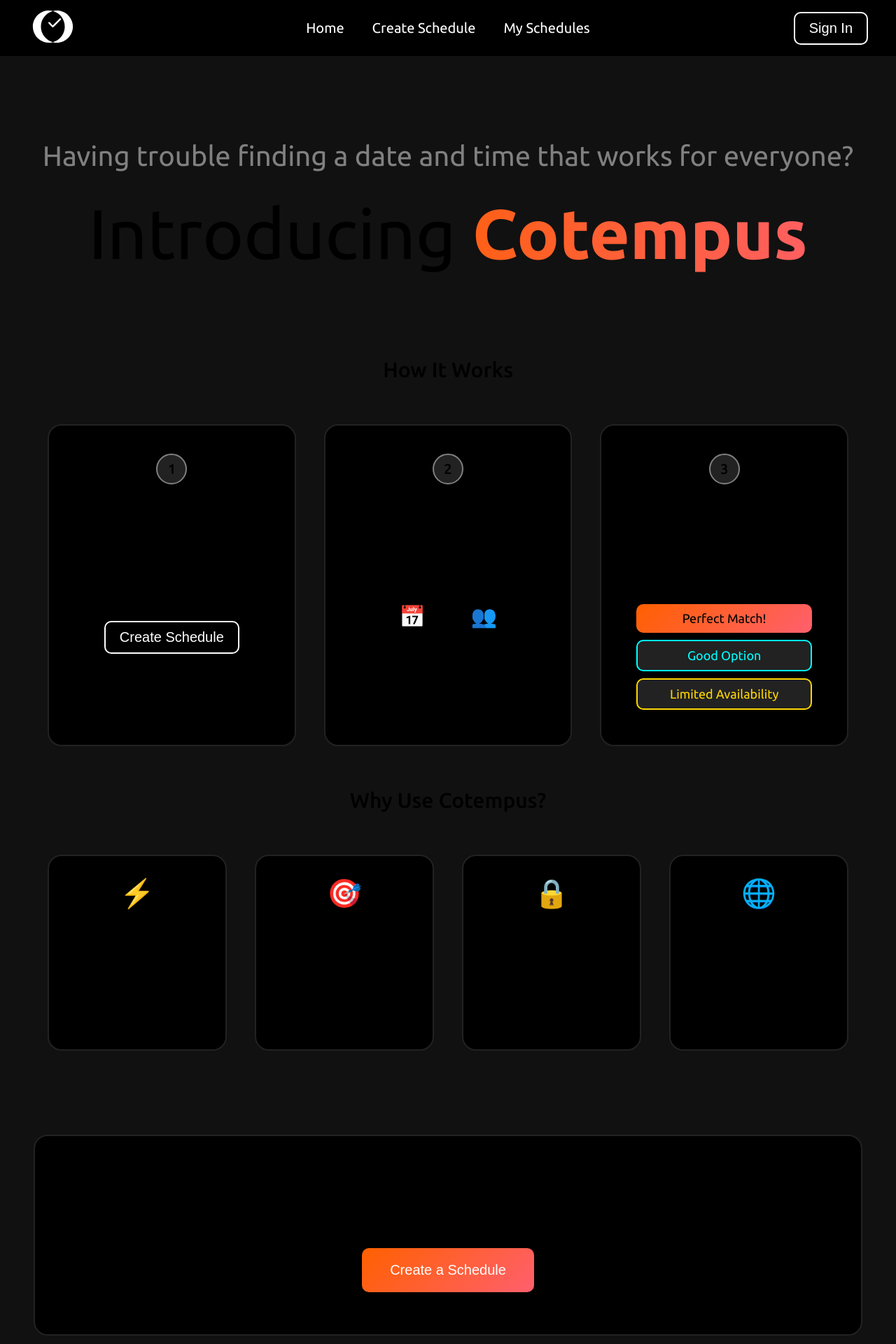
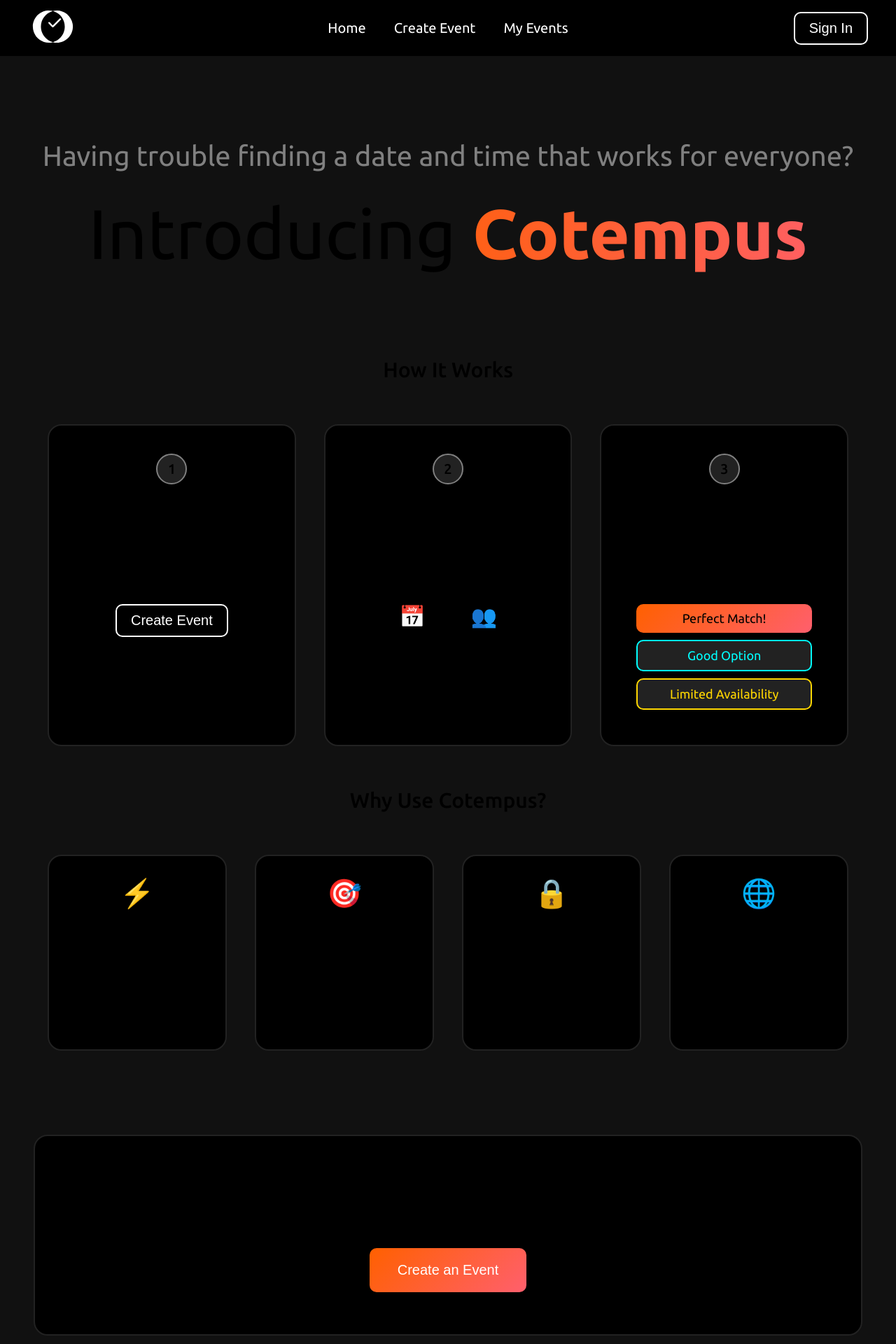
Before and after one commit to mwmcclure7/Cotempus, a React (Vite) app in the folder frontend/: page / in a window 1280 px wide. Shown: the top 1920 px of the page at 70% size. Built offline with nearby package versions, Linux system fonts and the light colour scheme; no server answers.

Commit message:
Changed display from Schedule to Event

```diff
--- a/frontend/src/App.tsx
+++ b/frontend/src/App.tsx
@@ -22,10 +22,10 @@
             <Route path="/" element={<Home />} />
             <Route path="/create" element={<ProtectedRoute><CreateSchedule /></ProtectedRoute>} />
             <Route path="/join" element={<JoinSchedule />} />
-            <Route path="/schedule/:scheduleId" element={<JoinSchedule />} />
+            <Route path="/event/:eventId" element={<JoinSchedule />} />
             <Route path="/login" element={<SignIn />} />
             <Route path="/register" element={<Register />} />
-            <Route path="/my-schedules" element={<ProtectedRoute><MySchedules /></ProtectedRoute>} />
+            <Route path="/my-events" element={<ProtectedRoute><MySchedules /></ProtectedRoute>} />
             <Route path="/settings" element={<ProtectedRoute><Settings /></ProtectedRoute>} />
           </Routes>
         </div>
--- a/frontend/src/components/Header.tsx
+++ b/frontend/src/components/Header.tsx
@@ -23,8 +23,8 @@
 
       <nav className="header-center">
         <Link to="/" className="nav-link">Home</Link>
-        <Link to="/create" className="nav-link">Create Schedule</Link>
-        <Link to="/my-schedules" className="nav-link">My Schedules</Link>
+        <Link to="/create" className="nav-link">Create Event</Link>
+        <Link to="/my-events" className="nav-link">My Events</Link>
       </nav>
 
       <div className="header-right">
--- a/frontend/src/components/ScheduleCard.tsx
+++ b/frontend/src/components/ScheduleCard.tsx
@@ -20,7 +20,7 @@
     const [editedDescription, setEditedDescription] = useState(schedule.description);
     const [showDeleteConfirm, setShowDeleteConfirm] = useState(false);
 
-    const shareableLink = `${window.location.origin}/schedule/${schedule.id}`;
+    const shareableLink = `${window.location.origin}/#/event/${schedule.id}`;
 
     const handleSaveEdit = async () => {
         try {
--- a/frontend/src/pages/CreateSchedule.tsx
+++ b/frontend/src/pages/CreateSchedule.tsx
@@ -86,7 +86,7 @@
     const prevStep = () => setStep(prev => Math.max(prev - 1, 1));
 
     const shareableLink = createdScheduleId
-        ? `${window.location.origin}/schedule/${createdScheduleId}`
+        ? `${window.location.origin}/#/event/${createdScheduleId}`
         : null;
 
     return (
@@ -112,7 +112,7 @@
                     <div className="form-step fade-in">
                         <h2>Basic Information</h2>
                         <div className="form-group">
-                            <label htmlFor="title">Schedule Title</label>
+                            <label htmlFor="title">Event Title</label>
                             <input
                                 type="text"
                                 id="title"
@@ -130,7 +130,7 @@
                                 name="description"
                                 value={formData.description}
                                 onChange={handleInputChange}
-                                placeholder="Add any additional details about the schedule"
+                                placeholder="Add any additional details about the event"
                                 rows={4}
                             />
                         </div>
@@ -246,7 +246,7 @@
                             className="nav-button primary"
                             disabled={!isStepValid(1) || !isStepValid(2) || !isStepValid(3)}
                         >
-                            Create Schedule
+                            Create Event
                         </button>
                     )}
                 </div>
@@ -254,7 +254,7 @@
 
             {createdScheduleId && (
                 <div className="fade-in success-message">
-                    <h3>Schedule Created Successfully!</h3>
+                    <h3>Event Created Successfully!</h3>
                     <p>Share this link with others to collect their availability:</p>
                     <div className="share-link-container">
                         <input
--- a/frontend/src/pages/Home.tsx
+++ b/frontend/src/pages/Home.tsx
@@ -38,10 +38,10 @@
                     <div className="steps-container">
                         <div className="step fade-in">
                             <div className="step-number">1</div>
-                            <h3>Create a Schedule</h3>
-                            <p>Start by creating a schedule for your event. Share the generated link with your group.</p>
+                            <h3>Create an Event</h3>
+                            <p>Start by creating an event. Share the generated link with your group.</p>
                             <button onClick={() => navigate('/create')} className="cta-button">
-                                Create Schedule
+                                Create Event
                             </button>
                         </div>
 
@@ -85,7 +85,7 @@
                         <div className="benefit">
                             <span className="benefit-icon">🔒</span>
                             <h4>Private & Secure</h4>
-                            <p>Your schedule data stays private</p>
+                            <p>Your event data stays private</p>
                         </div>
                         <div className="benefit">
                             <span className="benefit-icon">🌐</span>
@@ -99,7 +99,7 @@
                     <h2>Ready to find the perfect time?</h2>
                     <div className="cta-buttons">
                         <button onClick={() => navigate('/create')} className="primary-button">
-                            Create a Schedule
+                            Create an Event
                         </button>
                     </div>
                 </div>
--- a/frontend/src/pages/JoinSchedule.tsx
+++ b/frontend/src/pages/JoinSchedule.tsx
@@ -22,7 +22,7 @@
 }
 
 function JoinSchedule() {
-    const { scheduleId } = useParams();
+    const { eventId } = useParams();
     const navigate = useNavigate();
     const [schedule, setSchedule] = useState<Schedule | null>(null);
     const [name, setName] = useState('');
@@ -32,14 +32,14 @@
     const [submitted, setSubmitted] = useState(false);
 
     useEffect(() => {
-        if (!scheduleId) {
+        if (!eventId) {
             navigate('/');
             return;
         }
 
         const fetchSchedule = async () => {
             try {
-                const response = await api.get<Schedule>(`/api/schedules/${scheduleId}/`);
+                const response = await api.get<Schedule>(`/api/schedules/${eventId}/`);
                 setSchedule(response.data);
             } catch (err) {
                 setError('Failed to load schedule details.');
@@ -50,7 +50,7 @@
         };
 
         fetchSchedule();
-    }, [scheduleId, navigate]);
+    }, [eventId, navigate]);
 
     const handleAvailabilityChange = (blocks: AvailabilityBlock[]) => {
         setAvailabilityBlocks(blocks);
@@ -68,7 +68,7 @@
         }
 
         try {
-            await api.post(`/api/schedules/${scheduleId}/respond/`, {
+            await api.post(`/api/schedules/${eventId}/respond/`, {
                 name: name.trim(),
                 time_slots: availabilityBlocks.map(block => ({
                     start_time: block.start.toISOString(),
@@ -86,7 +86,7 @@
     if (loading) {
         return (
             <div className="join-schedule-container">
-                <div className="loading">Loading schedule details...</div>
+                <div className="loading">Loading event details...</div>
             </div>
         );
     }
@@ -102,7 +102,7 @@
     if (!schedule) {
         return (
             <div className="join-schedule-container">
-                <div className="error">Schedule not found</div>
+                <div className="error">Event not found</div>
             </div>
         );
     }
--- a/frontend/src/pages/MySchedules.tsx
+++ b/frontend/src/pages/MySchedules.tsx
@@ -69,15 +69,15 @@
         }
     };
 
-    if (loading) return <div className="loading">Loading your schedules...</div>;
+    if (loading) return <div className="loading">Loading your events...</div>;
     if (error) return <div className="error">{error}</div>;
     if (schedules.length === 0) {
         return (
             <div className="empty-state">
-                <h2>No Schedules Yet</h2>
-                <p>Create your first schedule to start finding the perfect meeting time!</p>
-                <button onClick={() => window.location.href = '/create'} className="create-button">
-                    Create Schedule
+                <h2>No Events Yet</h2>
+                <p>Create your first event to start finding the perfect meeting time!</p>
+                <button onClick={() => window.location.href = '/#/create'} className="create-button">
+                    Create Event
                 </button>
             </div>
         );
@@ -86,9 +86,9 @@
     return (
         <div className="my-schedules-container">
             <div className="page-header">
-                <h1>My Schedules</h1>
-                <button onClick={() => window.location.href = '/create'} className="create-button">
-                    Create New Schedule
+                <h1>My Events</h1>
+                <button onClick={() => window.location.href = '/#/create'} className="create-button">
+                    Create New Event
                 </button>
             </div>
 
```
